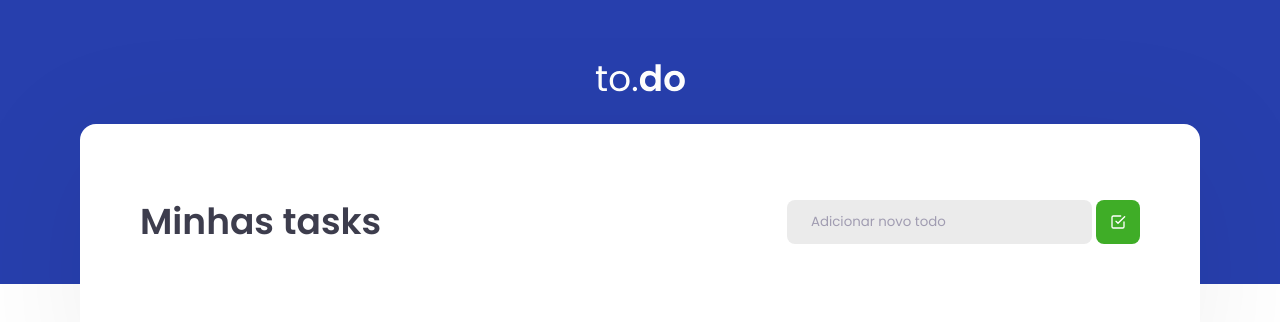
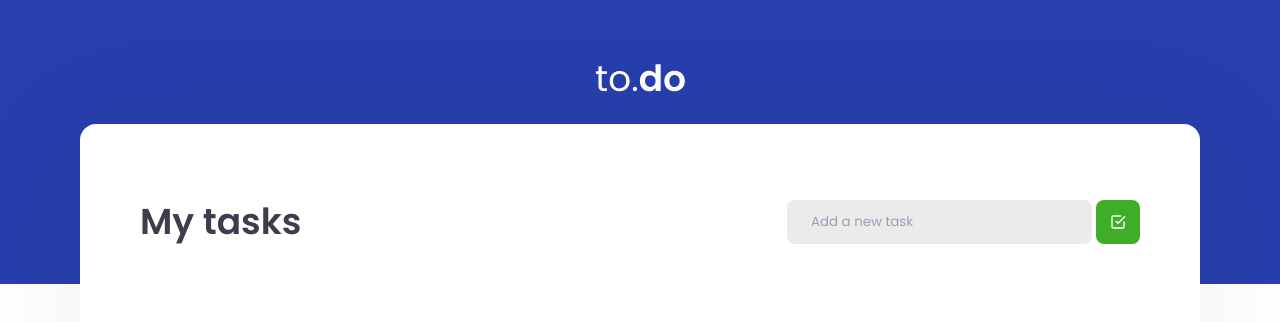
Before and after one commit to joserubemneto/to-do-list, a React app: page / in a window 1280 px wide. Shown: the top 322 px of the page. Built offline with nearby package versions, Linux system fonts and the light colour scheme.

Commit message:
feat: added new copys

```diff
--- a/src/components/TaskList.tsx
+++ b/src/components/TaskList.tsx
@@ -63,12 +63,12 @@
   return (
     <section className="task-list container">
       <header>
-        <h2>Minhas tasks</h2>
+        <h2>My tasks</h2>
 
         <div className="input-group">
           <input
             type="text"
-            placeholder="Adicionar novo todo"
+            placeholder="Add a new task"
             onChange={(e) => setNewTaskTitle(e.target.value)}
             value={newTaskTitle}
           />
```
